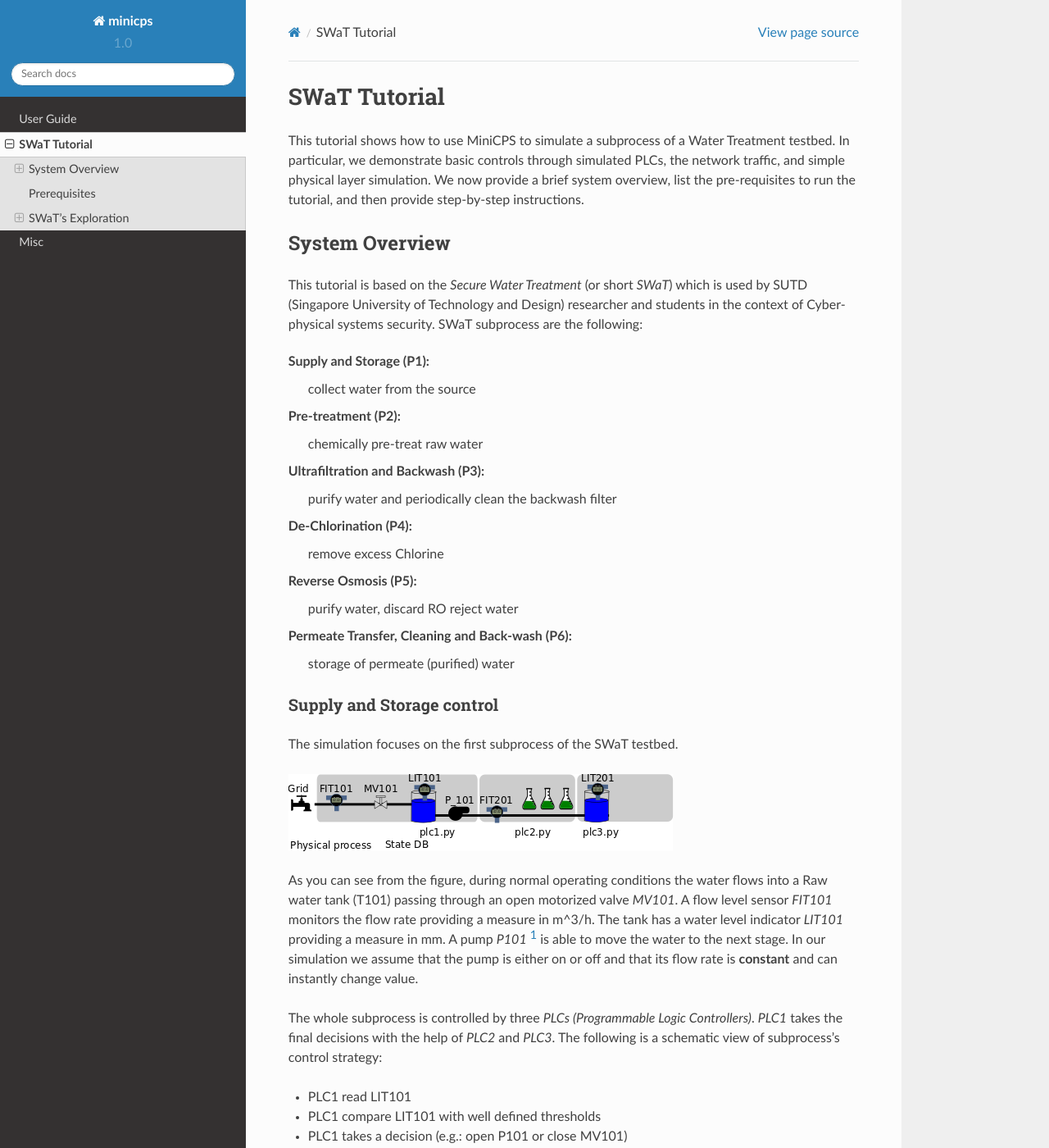
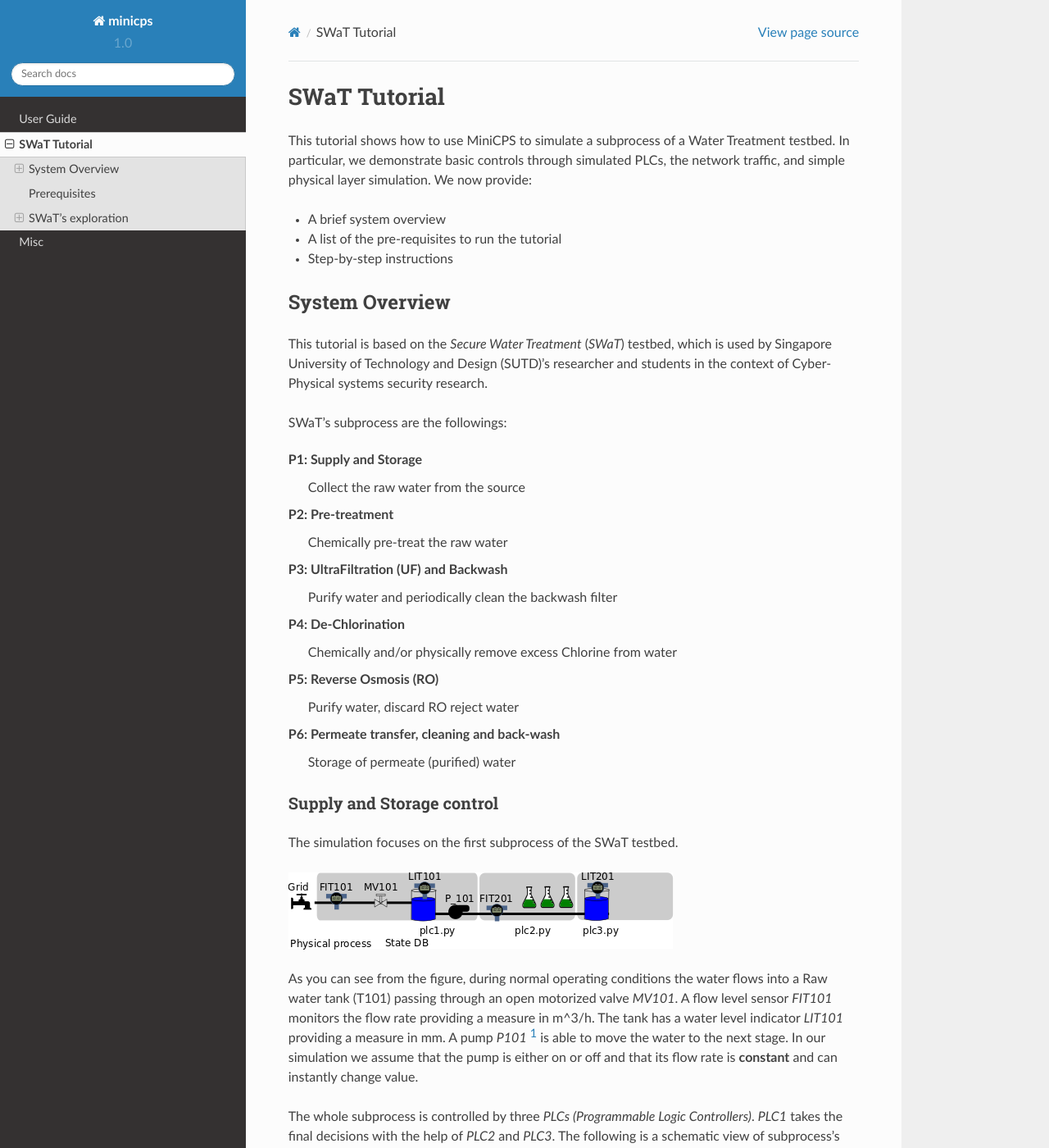
Before and after one commit to scy-phy/minicps, a Sphinx documentation site: the page built from docs/swat-tutorial.rst, in a window 1280 px wide and 1400 px high. Shown: the whole window at 82% size. Built offline with Sphinx 7.4.7 and the Read the Docs theme 2.0.0, drawn with Linux system fonts in a browser that asks for light colours; some of the changed text lies outside the part shown.

Commit message:
Refactor

```diff
--- a/docs/swat-tutorial.rst
+++ b/docs/swat-tutorial.rst
@@ -8,8 +8,11 @@
 This tutorial shows how to use MiniCPS to simulate a subprocess of a
 Water Treatment testbed. In particular, we demonstrate basic controls through
 simulated PLCs, the network traffic, and simple physical layer simulation. We
-now provide a brief system overview, list the pre-requisites to run the
-tutorial, and then provide step-by-step instructions.
+now provide:
+
+* A brief system overview
+* A list of the pre-requisites to run the tutorial
+* Step-by-step instructions
 
 
 .. SYSTEM OVERVIEW {{{2
@@ -19,28 +22,29 @@
 =================
 
 This tutorial is based on the *Secure Water
-Treatment* (or short *SWaT*) which is used by SUTD (Singapore
-University of Technology and Design) researcher and students in the
-context of Cyber-physical systems security. SWaT subprocess are the
-following:
+Treatment* (*SWaT*) testbed, which is used by Singapore
+University of Technology and Design (SUTD)'s researcher and students in the
+context of Cyber-Physical systems security research.
 
-Supply and Storage (P1):
-   collect water from the source
+SWaT's subprocess are the followings:
 
-Pre-treatment (P2):
-   chemically pre-treat raw water
+P1: Supply and Storage
+   Collect the raw water from the source
 
-Ultrafiltration and Backwash (P3):
-   purify water and periodically clean the backwash filter
+P2: Pre-treatment
+   Chemically pre-treat the raw water
 
-De-Chlorination (P4):
-   remove excess Chlorine
+P3: UltraFiltration (UF) and Backwash
+   Purify water and periodically clean the backwash filter
 
-Reverse Osmosis (P5):
-   purify water, discard RO reject water
+P4: De-Chlorination
+   Chemically and/or physically remove excess Chlorine from water
 
-Permeate Transfer, Cleaning and Back-wash (P6):
-   storage of permeate (purified) water
+P5: Reverse Osmosis (RO)
+   Purify water, discard RO reject water
+
+P6: Permeate transfer, cleaning and back-wash
+   Storage of permeate (purified) water
 
 
 .. SUPPLY AND STORAGE {{{3
@@ -65,22 +69,24 @@
 *PLC1* takes the final decisions with the help of *PLC2* and *PLC3*. The
 following is a schematic view of subprocess's control strategy:
 
-* PLC1 read LIT101
-* PLC1 compare LIT101 with well defined thresholds
-* PLC1 takes a decision (e.g.: open P101 or close MV101)
-* PLC1 updates its status
+* PLC1 will first:
+   * Read LIT101
+   * Compare LIT101 with well defined thresholds
+   * Take a decision (e.g.: open P101 or close MV101)
+   * Update its status
 
 Then PLC1 has to communicate (using *EtherNet/IP*) with PLC2 and PLC3 that
 are monitoring subprocess2 and subprocess3.
 
-* PLC1 asks to PLC2 FIT201's value
-* PLC1 compare FIT201 with well defined thresholds
-* PLC1 takes a decision
-* PLC1 updates its status
-* PLC1 asks to PLC3 LIT301's value
-* PLC1 compare LIT301 with well defined thresholds
-* PLC1 takes a decision
-* PLC1 updates its status
+* PLC1 will then:
+   * Ask to PLC2 FIT201's value
+   * Compare FIT201 with well defined thresholds
+   * Take a decision
+   * Update its status
+   * Ask to PLC3 LIT301's value
+   * Compare LIT301 with well defined thresholds
+   * Take a decision
+   * Update its status
 
 Notice that *asking to a PLC* is different from *reading from a sensor*,
 indeed our simulation separate the two cases using different functions.
@@ -125,7 +131,7 @@
 .. SWAT EXPLOTATION {{{2
 
 =====================
-SWaT's Exploration
+SWaT's exploration
 =====================
 
 
@@ -153,16 +159,32 @@
 At this time you should be able to answer questions such as:
 
 * What is the IP address of PLC1?
+* What are the (virtual) network interfaces?
 * What is the network topology?
-* Are there web servers running?
 
-You can exit mininet typing:
+If you want to open a shell for a specific device, let's say ``plc1``
+type:
 
 .. code-block:: console
 
-   mininet> C-d
+   mininet> xterm plc1
 
-You can clean the OS environment typing:
+
+Now you can type any bash command from plc1 node, such that ``ping`` or
+``ifconfig``.
+
+At this time you should be able to answer questions such as:
+
+* Are there web servers or ftp servers  running on some host ?
+* Is the file system shared ?
+
+You can exit mininet by pressing ``C-d`` or typing:
+
+.. code-block:: console
+
+   mininet> exit
+
+You can optionally clean the OS environment typing:
 
 .. code-block:: console
 
```
Also changed, not shown: other parts of docs/swat-tutorial.rst (+3 -3 lines).
